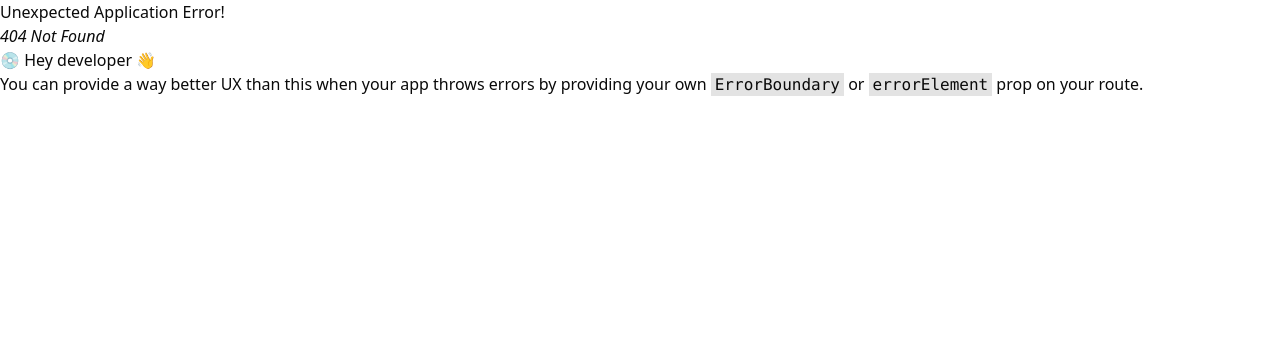
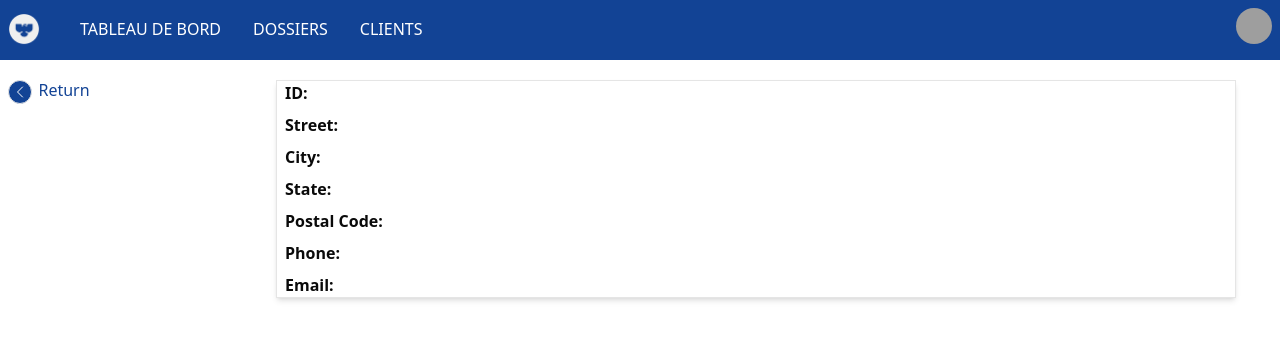
Before and after one commit to neginkashani92/RSFA, a React (Vite) app: page /client/1 in a window 1280 px wide. Before the commit this address had no page. Shown: the top 340 px of the page. Built offline with nearby package versions, Linux system fonts and the light colour scheme; no server answers; sample sign-in values are in the browser's storage; grey boxes are pictures that could not be loaded.

Commit message:
client page updated
client show page added and route file updated

```diff
--- a/src/components/client/addNewClient.jsx
+++ b/src/components/client/addNewClient.jsx
@@ -26,7 +26,7 @@ function addNewClient() {
       <Dialog>
         <form>
           <DialogTrigger asChild>
-            <Button className="w-full">
+            <Button className="w-full cursor-pointer">
               <svg
                 xmlns="http://www.w3.org/2000/svg"
                 fill="none"
--- a/src/components/client/clientTable.jsx
+++ b/src/components/client/clientTable.jsx
@@ -19,9 +19,11 @@ import {
 } from "@/components/ui/pagination";
 import { useEffect, useState } from "react";
 import axiosClient from "@/lib/axiosClient";
+import { useNavigate } from "react-router-dom";
 
 function clientTable() {
   const [users, setUsers] = useState([]);
+  const navigate = useNavigate();
 
   useEffect(() => {
     axiosClient
@@ -50,7 +52,11 @@ function clientTable() {
         </TableHeader>
         <TableBody>
           {users.map((user) => (
-            <TableRow key={user.id}>
+            <TableRow
+              key={user.id}
+              onClick={() => navigate(`/client/${user.id}`)}
+              className="cursor-pointer hover:bg-muted/50 transition"
+            >
               <TableCell className="font-medium py-4">
                 <div className="flex items-center gap-2 pl-4">
                   {user.firstName} {user.lastName}
--- a/src/components/client/pendingInvitations.jsx
+++ b/src/components/client/pendingInvitations.jsx
@@ -22,7 +22,7 @@ function pendingInvitations() {
     <>
       <Sheet>
         <SheetTrigger asChild className="w-full">
-          <Button variant="link">Pending invitations</Button>
+          <Button variant="link" className="cursor-pointer">Pending invitations</Button>
         </SheetTrigger>
         <SheetContent>
           <SheetHeader>
--- a/src/components/setting/userTable.jsx
+++ b/src/components/setting/userTable.jsx
@@ -26,7 +26,7 @@ function userTable() {
         console.error("Failed to fetch user:", error);
       });
   }, []);
-
+  const admins = users.filter(user => user.role === 'admin');
   return (
     <>
       <Table>
@@ -39,7 +39,7 @@ function userTable() {
           </TableRow>
         </TableHeader>
         <TableBody>
-          {users.map((user) => (
+          {admins.map((user) => (
             <TableRow key={user.id}>
               <TableCell className="font-medium">
                 <div className="flex items-center gap-2">
--- /dev/null
+++ b/src/pages/Client/show.jsx
@@ -0,0 +1,88 @@
+import React from "react";
+import { useEffect, useState } from "react";
+import axiosClient from "@/lib/axiosClient";
+import { useParams } from "react-router-dom";
+import { Button } from "@/components/ui/button";
+import { useNavigate } from "react-router-dom";
+
+function Show() {
+  const [user, setUser] = useState(null);
+  const { id } = useParams();
+  const navigate = useNavigate();
+
+  useEffect(() => {
+    axiosClient
+      .get(`/users/${id}`)
+      .then((response) => {
+        setUser(response.data);
+      })
+      .catch((error) => {
+        console.error(error);
+      });
+  }, [id]);
+
+  return (
+    <div className="max-w-7xl flex-col md:flex-row mx-auto flex gap-5 my-5 px-3 md:px-0">
+      <div className="flex flex-col w-full md:w-1/5 gap-5">
+        <div className="pl-2 flex gap-2 cursor-pointer">
+          <span class="w-6 h-6 border bg-navy text-white rounded-full flex items-center justify-center cursor-pointer mr-2">
+            <svg
+              xmlns="http://www.w3.org/2000/svg"
+              fill="none"
+              viewBox="0 0 24 24"
+              stroke-width="1.5"
+              stroke="currentColor"
+              aria-hidden="true"
+              data-slot="icon"
+              class="w-4 h-4"
+            >
+              <path
+                stroke-linecap="round"
+                stroke-linejoin="round"
+                d="M15.75 19.5 8.25 12l7.5-7.5"
+              ></path>
+            </svg>
+          </span>
+
+          <Button
+            variant="link"
+            className="size-5 text-md cursor-pointer"
+            onClick={() => navigate("/client")}
+          >
+            Return
+          </Button>
+        </div>
+        <h1 className="text-2xl font-bold mb-4">
+          {user?.firstName} {user?.lastName}
+        </h1>
+      </div>
+      <div className="md:w-3/4 w-full border border-1 shadow-md pl-2">
+        <div className="space-y-2">
+          <p>
+            <strong>ID:</strong> {user?.id}
+          </p>
+          <p>
+            <strong>Street:</strong> {user?.address.address}
+          </p>
+          <p>
+            <strong>City:</strong> {user?.address.city}
+          </p>
+          <p>
+            <strong>State:</strong> {user?.address.state}
+          </p>
+          <p>
+            <strong>Postal Code:</strong> {user?.address.postalCode}
+          </p>
+          <p>
+            <strong>Phone:</strong> {user?.phone}
+          </p>
+          <p>
+            <strong>Email:</strong> {user?.email}
+          </p>
+        </div>
+      </div>
+    </div>
+  );
+}
+
+export default Show;
--- a/src/routes.jsx
+++ b/src/routes.jsx
@@ -2,9 +2,9 @@ import ProtectedRoute from "./components/ProtectedRoute.jsx";
 import App from "./App";
 import Setting from "./pages/Setting.jsx";
 import Dashboard from "./pages/Dashboard.jsx";
-import Client from "./pages/Client.jsx";
+import Client from "./pages/Client/Index.jsx";
 import Login from "./pages/Login.jsx";
-
+import Show from "./pages/Client/show.jsx";
 const routes = [
   {
     path: "/",
@@ -18,6 +18,7 @@ const routes = [
           { index: true, element: <Dashboard /> },
           { path: "setting", element: <Setting /> },
           { path: "client", element: <Client /> },
+          { path: "client/:id", element: <Show /> },
         ],
       },
     ],
```
Also changed, not shown: src/pages/Client/Index.jsx (renamed from src/pages/Client.jsx, +6 -6 lines).
